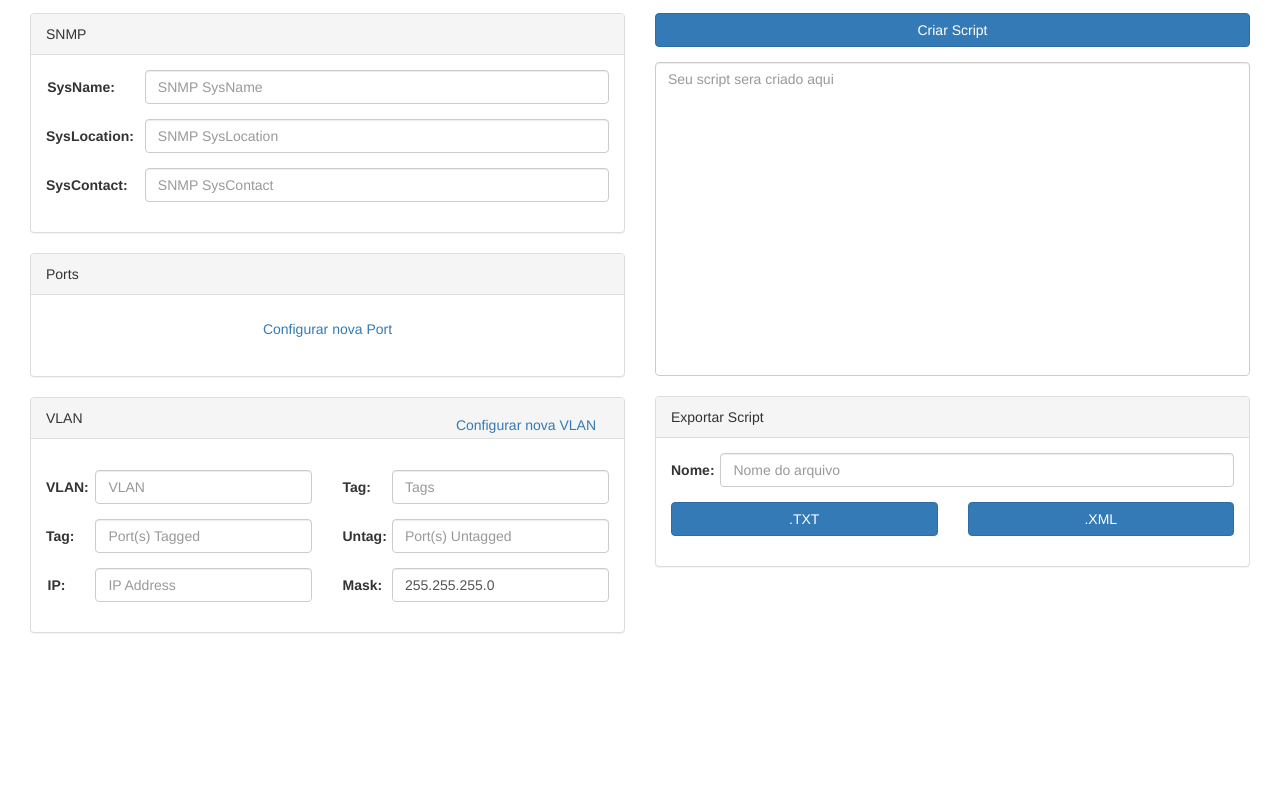
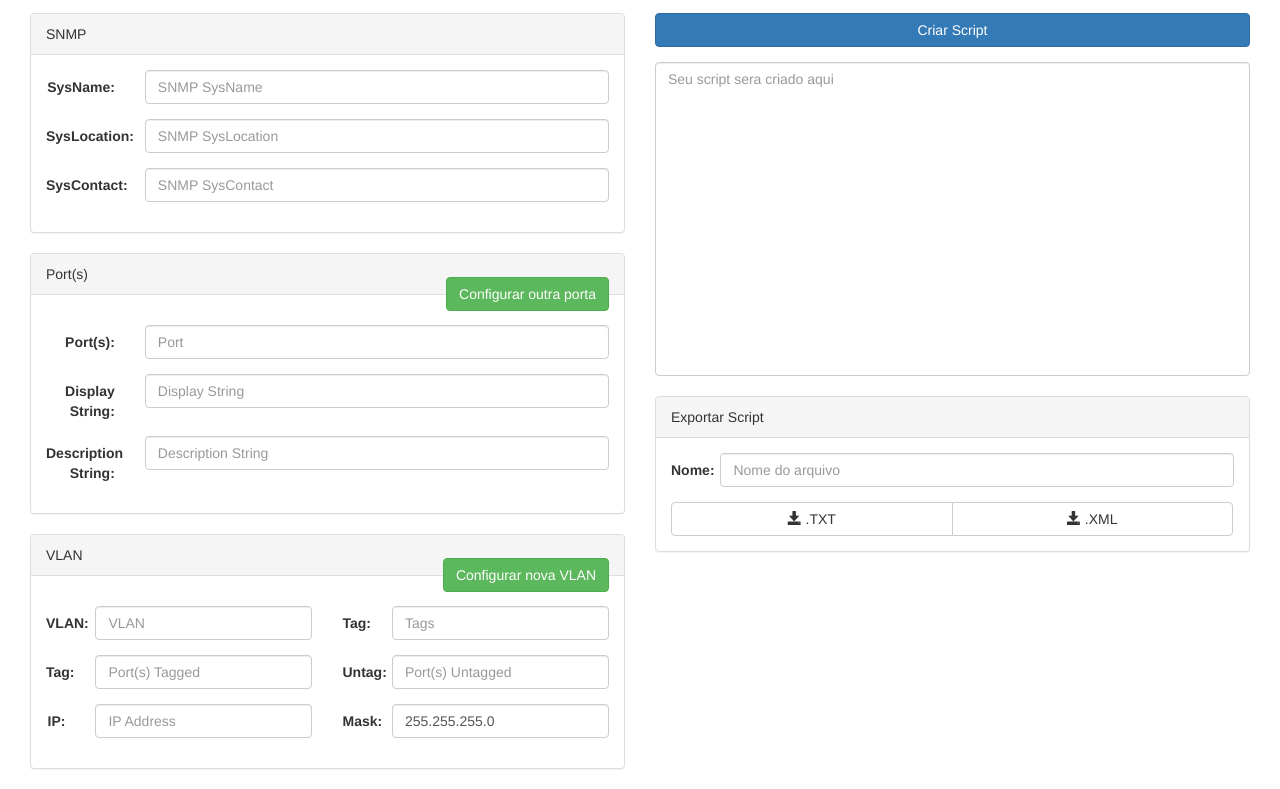
Before and after one commit to gabrielqueiroz/extremeScriptGeneration, a plain HTML site: page index.html in a window 1280 px wide. Shown: the part 57-846 px from the top of the page. Before the commit the page ends 800 px from the top, so only its background shows below. Drawn offline with nearby package versions, Linux system fonts and the light colour scheme.

Commit message:
Mudancas no layout

```diff
--- a/index.html
+++ b/index.html
@@ -24,14 +24,15 @@
 	<script src="http://maxcdn.bootstrapcdn.com/bootstrap/3.3.5/js/bootstrap.min.js"></script>
 	<script src="js/jquery-1.11.3.js"></script>
 	<script>
-		var vlanCount = 0;
-		var portCount = 0;
+		var vlanCount = 1;
+		var portCount = 1;
 		var output = "";
 
 		function addPort(){
 			var div = document.createElement('div');
 
-		    div.innerHTML = '<div class="form-group">\
+		    div.innerHTML = '<hr>\
+		    				<div class="form-group">\
 							    <label class="control-label col-sm-4 col-md-2">Port(s):</label>\
 							    <div class="col-sm-8 col-md-10">\
 							    	<input class="form-control" id="port'+portCount+'" placeholder="Port">\
@@ -58,7 +59,7 @@
 		function addVLAN(){
 			var div = document.createElement('div');
 
-		    div.innerHTML = '<li class="divider"></li>\
+		    div.innerHTML = '<hr>\
 		    				<div class="form-group">\
 								<label class="control-label col-sm-1 col-md-1">VLAN:</label>\
 								<div class="col-sm-5 col-md-5">\
@@ -94,7 +95,6 @@
 
 			vlanCount++;
 		}
-
 
 		function generateScript(){
 			output = "";
@@ -249,56 +249,72 @@
 
 
 
-					<div class="panel panel-default" id="panelPort">
+					<div class="panel panel-default" >
 
-	  					<div class="panel-heading">Ports</div>
-					    <div class="panel-body" id="divPort">
+	  					<div class="panel-heading" >
+	  						Port(s)
+	  						<div class="btn-group pull-right">
+								<input type="button" value="Configurar outra porta" onclick="javascript:addPort();"  style="margin-top:13px" class="btn btn-success">
+							</div>
+	  					</div>
+					    <div class="panel-body" id="divPort" style="margin-top:15px">
 				    		<div class="form-group">
-								<div class="col-sm-12">
-									<input type="button" value="Configurar nova Port" align="right" onclick="javascript:addPort();" style="padding-top: 7.5px;" class="btn btn-link btn-block ">
+							    <label class="control-label col-sm-4 col-md-2">Port(s):</label>
+							    <div class="col-sm-8 col-md-10">
+							    	<input class="form-control" id="port'+portCount+'" placeholder="Port">
+							    </div>
+						    </div>
+						    <div class="form-group">
+							    <label class="control-label col-sm-4 col-md-2">Display String:</label>
+							    <div class="col-sm-8 col-md-10">
+							    	<input class="form-control" id="dispstring'+portCount+'" placeholder="Display String">
+							    </div>
+						    </div>
+						    <div class="form-group">
+							    <label class="control-label col-sm-4 col-md-2">Description String:</label>
+							    <div class="col-sm-8 col-md-10">
+							    	<input class="form-control" id="descstring'+portCount+'" placeholder="Description String">
 							    </div>
 						    </div>
 					    </div>
 					</div>
 
-					<div class="panel panel-default" id="panelVLAN">
-						<div class="panel-heading">VLAN
-							<input type="button" value="Configurar nova VLAN" onclick="javascript:addVLAN();" class="btn btn-link  pull-right"></div>
-							<div class="panel-body" id="divVLAN">
-								<div class="form-group">
-							     	<div class="col-sm-12">
-
+					<div class="panel panel-default" id="panelVLAN" >
+						<div class="panel-heading">
+							VLAN
+							<div class="btn-group pull-right">
+								<input type="button" value="Configurar nova VLAN" onclick="javascript:addVLAN();"  style="margin-top:13px" class="btn btn-success">
 							</div>
 						</div>
-
+							<div class="panel-body" id="divVLAN" style="margin-top:15px">
 								<div class="form-group">
 								<label class="control-label col-sm-1 col-md-1">VLAN:</label>
 								<div class="col-sm-5 col-md-5">
-										<input class="form-control" id="vlan'+vlanCount+'" placeholder="VLAN">
+									<input class="form-control" id="vlan0" placeholder="VLAN">
 								</div>
 								<label class="control-label col-sm-1 col-md-1">Tag:</label>
 								<div class="col-sm-5 col-md-5">
-										<input class="form-control" id="tag'+vlanCount+'" placeholder="Tags">
+									<input class="form-control" id="tag0" placeholder="Tags">
 								</div>
 							</div>
 							<div class="form-group">
 								<label class="control-label col-sm-1 col-md-1">Tag:</label>
 								<div class="col-sm-5 col-md-5">
-										<input class="form-control" id="tagged'+vlanCount+'" placeholder="Port(s) Tagged">
+									<input class="form-control" id="tagged0" placeholder="Port(s) Tagged">
 								</div>
 								<label class="control-label col-sm-1 col-md-1">Untag:</label>
 								<div class="col-sm-5 col-md-5">
-										<input class="form-control" id="untagged'+vlanCount+'" placeholder="Port(s) Untagged">
+									<input class="form-control" id="untagged0" placeholder="Port(s) Untagged">
 								</div>
 							</div>
 							<div class="form-group">
 								<label class="control-label col-sm-1 col-md-1">IP:</label>
 								<div class="col-sm-5 col-md-5">
-										<input class="form-control" id="vlanip'+vlanCount+'" placeholder="IP Address">
+									<input class="form-control" id="vlanip0" placeholder="IP Address">
 								</div>
 								<label class="control-label col-sm-1 col-md-1">Mask:</label>
 								<div class="col-sm-5 col-md-5">
-										<input class="form-control" id="vlanmask'+vlanCount+'" placeholder="Mask Address" value="255.255.255.0">
+									<input class="form-control" id="vlanmask0" placeholder="Mask Address" value="255.255.255.0">
 								</div>
 							</div>
 							</div>
@@ -330,13 +346,9 @@
 							    </div>
 						    </div>
 
-						    <div class="form-group">
-							    <div class="col-sm-6 col-md-6">
-							    	<input type="button" value=".TXT" onclick="javascript:downloadTXT();" class="btn btn-primary btn-block">
-							    </div>
-							    <div class="col-sm-6 col-md-6">
-							    	<input type="button" value=".XML" onclick="javascript:downloadXML();" class="btn btn-primary btn-block">
-							    </div>
+						    <div class="btn-group btn-block">
+							    	<a href="javascript:downloadTXT();" class="btn btn-default col-md-6"><span class="glyphicon glyphicon-save" aria-hidden="true"></span> .TXT</a>
+							    	<a href="javascript:downloadXML();" class="btn btn-default col-md-6"><span class="glyphicon glyphicon-save" aria-hidden="true"></span> .XML</a>
 						    </div>
 						</div>
 					</div>
```
Lines whose indentation alone changed are shown as unchanged.
